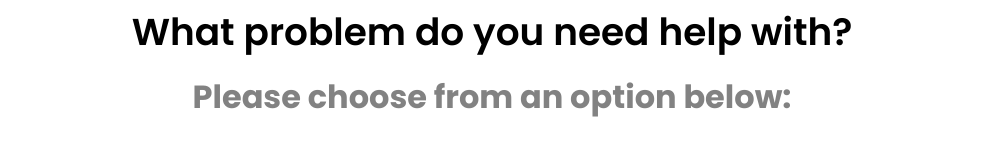
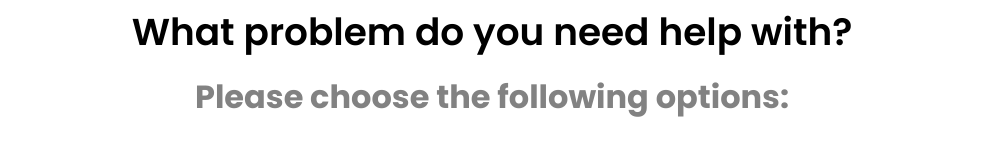
Before and after one commit to is3388/tech-support-app, a React (Create React App) app in the folder frontend/: page / in a window 1280 px wide. Shown: the part 122-285 px from the top of the page, without its empty margins (148-1131 px from the left). Built offline with nearby package versions, Linux system fonts and the light colour scheme.

Commit message:
Cleaned up and added comments

```diff
--- a/frontend/src/app/store.js
+++ b/frontend/src/app/store.js
@@ -1,10 +1,10 @@
 import { configureStore } from '@reduxjs/toolkit'
-import counterReducer from '../features/counter/counterSlice'
+//import counterReducer from '../features/counter/counterSlice'
 import authReducer from '../features/auth/authSlice'
 
 export const store = configureStore({
   reducer: {
-    counter: counterReducer,
+    //counter: counterReducer,
     auth: authReducer,
   },
 })
--- a/frontend/src/features/auth/authService.js
+++ b/frontend/src/features/auth/authService.js
@@ -6,7 +6,7 @@ const baseURL = '/api/users'
 const register = async (userData) => {
     const response = await axios.post(baseURL, userData)
     if (response.data) {
-    // save user data and token to local storage
+    // save user data (_id, name, email, isAdmin, token) to local storage
     localStorage.setItem('user', JSON.stringify(response.data))
     }
     return response.data
--- a/frontend/src/pages/Home.jsx
+++ b/frontend/src/pages/Home.jsx
@@ -9,7 +9,7 @@ function Home () {
                 What problem do you need help with?
             </h3>
             <p>
-                Please choose from an option below:
+                Please choose the following options:
             </p>
         </section>
         <Link to='/new-ticket' className='btn btn-reverse btn-block'>
```
Also changed, not shown: frontend/src/features/auth/authSlice.js (+9 -7 lines).
